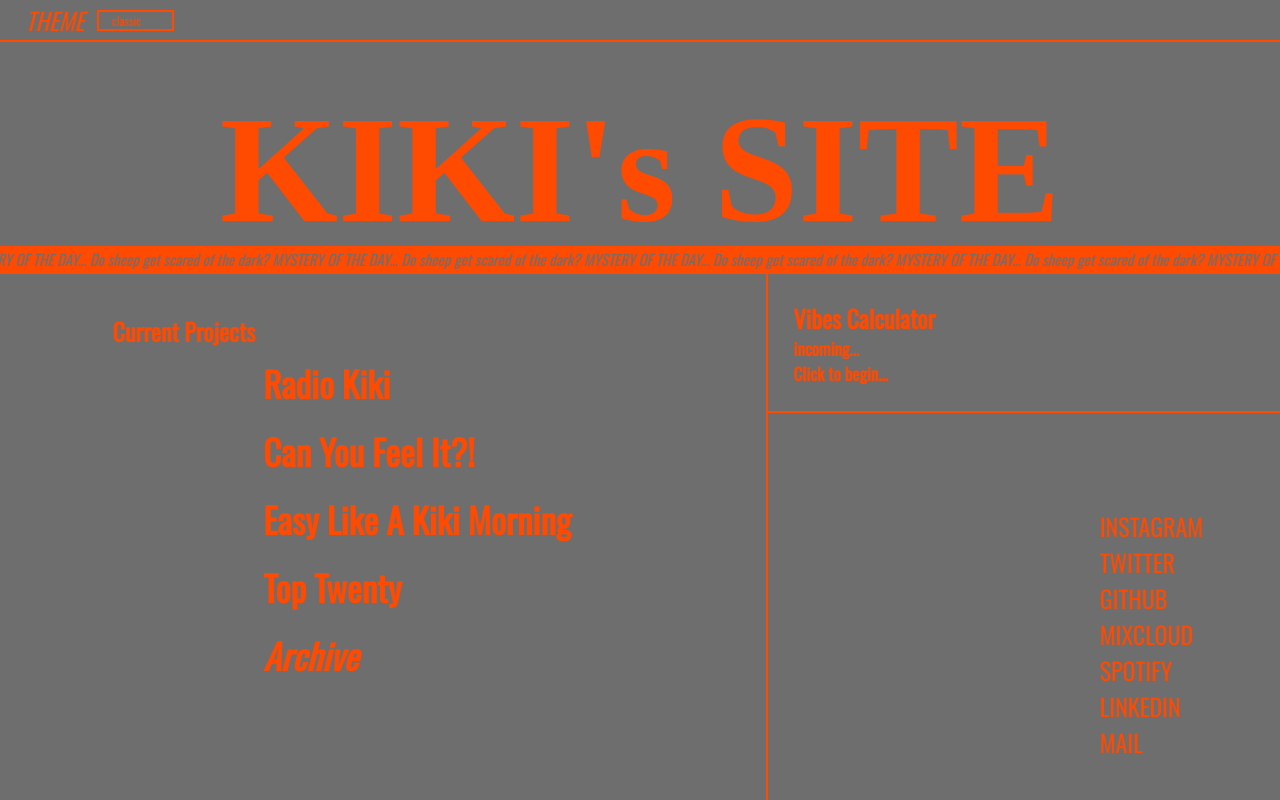
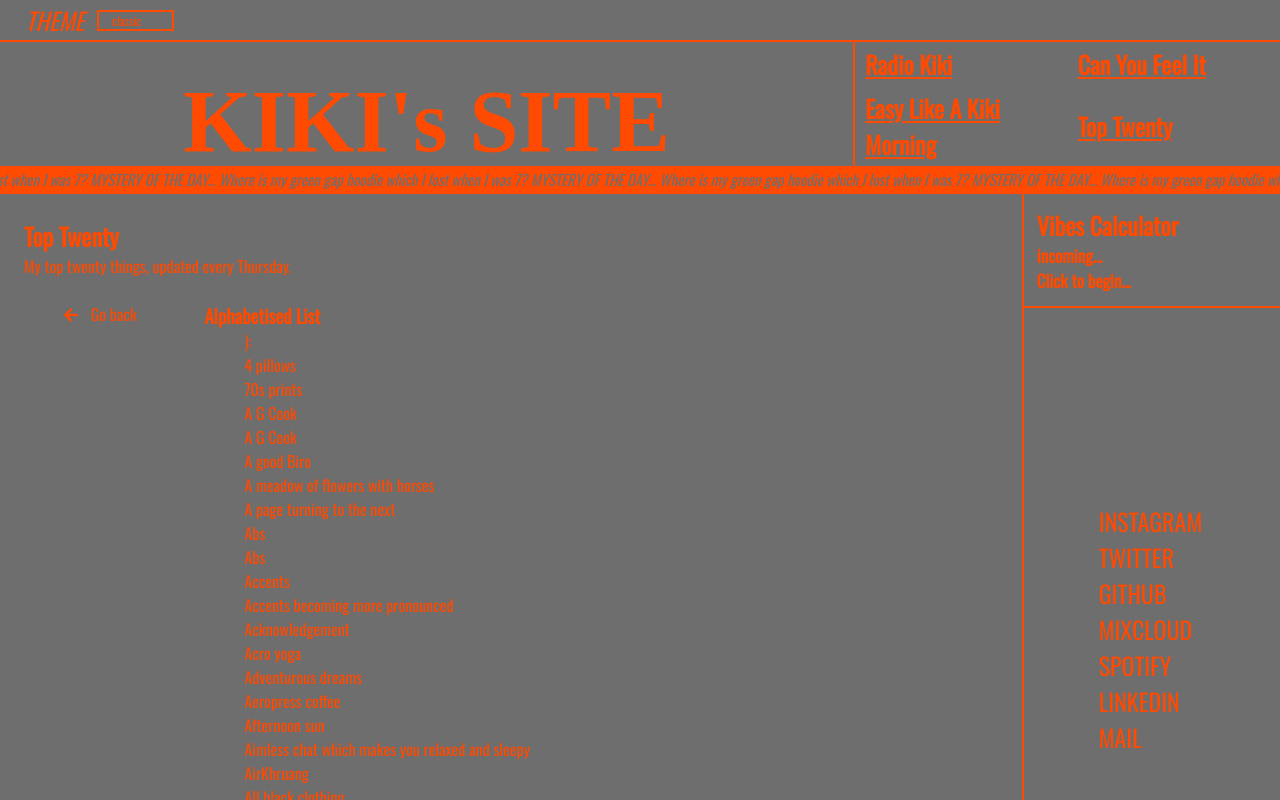
Before and after one commit to kirstyclark/kikis-site, a React (Create React App) app: page /topalphabetised in a window 1280 px wide. Built offline with nearby package versions, Linux system fonts and the light colour scheme; a web font is replaced by a local one.

Commit message:
with alphabetised

```diff
--- a/src/assets/styles/_typography.scss
+++ b/src/assets/styles/_typography.scss
@@ -48,7 +48,8 @@ h2, h3, h4, h5, h6, p, li, a, label, select, button, .searchInput {
 
     .homeLayout, .vibesFocus{
         h1 {
-            font-size: 19vh;
+            // font-size: 19vh;
+            font-size: 17vh;
             line-height: 100%;
         }
     }
--- a/src/components/Header/Header.module.scss
+++ b/src/components/Header/Header.module.scss
@@ -12,6 +12,7 @@
 
         .headerTitle {
             width: 100%;
+            padding: 1vh;
             display: flex;
             align-items: flex-end;
             justify-content: center;
--- a/src/components/Mystery/Mystery.jsx
+++ b/src/components/Mystery/Mystery.jsx
@@ -10,7 +10,7 @@ const Mystery = () => {
     //     date = (new Date()).getDate();
     // }, [])
 
-    let mysteryToday = mystery[11];
+    let mysteryToday = mystery[9];
 
     return (
         <div className={`mysteryContainer ${styles.mysteryContainer}`}>
--- a/src/components/Projects/Archive/Archive.jsx
+++ b/src/components/Projects/Archive/Archive.jsx
@@ -13,7 +13,7 @@ const Archive = () => {
     return (
         <div className={`contentFocus ${themeContext.theme}`}>
             <section className='headerCollapsed'>
-                <Header currentPlay={currentPlay}/>
+                <Header />
             </section>
             <section className='contentBig'>
                 <div className={styles.contentRadio}>
--- /dev/null
+++ b/src/components/Projects/TopTwenty/Alphabetised/Alphabetised.jsx
@@ -0,0 +1,72 @@
+import React, { useContext, useEffect, useState } from 'react';
+import { ThemeContext } from '../../../../ThemeProvider';
+import styles from './Alphabetised.module.scss';
+import '../../../../assets/styles/styles.scss';
+import Vibes from '../../../Vibes';
+import Links from '../../../Links';
+import Header from '../../../Header';
+import { Link } from 'react-router-dom';
+import { topTwentys } from '../../../../data/top-twentys';
+import { FontAwesomeIcon } from '@fortawesome/react-fontawesome';
+import { faArrowLeft } from '@fortawesome/free-solid-svg-icons';
+
+const Alphabetised = () => {
+
+    const themeContext = useContext(ThemeContext);
+    const [list, setList] = useState();
+
+    useEffect(() => {
+        let alphabetisedList= [];
+        topTwentys.map(entry => {
+            entry.contents.map(item => {
+                alphabetisedList.push(item)
+            })
+        })
+        setList(alphabetisedList.sort());
+    }, [])
+
+    return (
+        <div className={`contentFocus ${themeContext.theme}`}>
+            <section className='headerCollapsed'>
+                <Header />
+            </section>
+            <section className='contentBig'>
+                <div className='contentRadio'>
+                    <div className='projectDescription'>
+                        <h2>Top Twenty</h2>
+                        <p>My top twenty things, updated every Thursday.</p>
+                    </div>
+                    <div className={`topTwentyGrid ${styles.topTwentyGrid}`}>
+                        <Link to='/toptwenty'>
+                            <p className={styles.back}>
+                                <FontAwesomeIcon icon={faArrowLeft} className={styles.fa}/>
+                                Go back
+                            </p>
+                        </Link>
+                        <div className={`gridFocus ${styles.gridFocus}`}>
+                            <h3>Alphabetised List</h3>
+                            {
+                                list &&
+                                <ul>
+                                    {
+                                        list.map(item => {
+                                            return <li>{item}</li>
+                                        })
+                                    }
+                                </ul>
+                            }
+                        </div>
+                    </div>
+                </div>
+            </section>
+            <section className='vibesCollapsed'>
+                <Vibes />
+            </section>
+            <section className='linksCollapsed'>
+                <Links />
+            </section>
+        </div>
+    )
+}
+
+export default Alphabetised
--- /dev/null
+++ b/src/components/Projects/TopTwenty/Alphabetised/Alphabetised.module.scss
@@ -0,0 +1,32 @@
+@import '../../../../assets/styles/styles.scss';
+
+.topTwentyGrid {
+    width: 100%;
+    display: grid;
+    grid-template-columns: 1fr 4fr;
+    overflow: hidden;
+
+    .back {
+        position: fixed;
+        margin-left: 5vw;
+
+        .fa {
+            margin-right: 1vw;
+        }
+    }
+
+    .gridFocus{
+        li {
+            list-style-type: none;
+        }
+    }
+}
+
+@media screen and (min-width: 768px) {
+}
+
+@media screen and (max-width: 767px) {
+    h3 {
+        margin-left: 10vw;
+    }
+}
--- /dev/null
+++ b/src/components/Projects/TopTwenty/Alphabetised/index.js
@@ -0,0 +1,2 @@
+import Alphabetised from "./Alphabetised";
+export default Alphabetised;
--- a/src/components/Projects/TopTwenty/TopTwenty.jsx
+++ b/src/components/Projects/TopTwenty/TopTwenty.jsx
@@ -15,6 +15,7 @@ const TopTwenty = (props) => {
     const themeContext = useContext(ThemeContext);
     const {currentPlay} = props;
     const [chosenList, setList] = useState(topTwentys[0]);
+    const [alphabetisedList, setAlphabet] = useState();
 
     const handleClick = (entry) => {
         let clickedEntry = entry.target.innerHTML;
@@ -31,23 +32,10 @@ const TopTwenty = (props) => {
         setList(topTwentys[currentIndex-1])
     }
 
-    // const alphabet = () => {
-    //     let arrayOfArrays = [];
-    //     topTwentys.map(list => {
-    //         arrayOfArrays.push(list.contents)
-    //     })
-    //     console.log(arrayOfArrays);
-    //     let alphabeticalList = [];
-    //     arrayOfArrays.map(content => {
-    //         alphabeticalList.push(content)
-    //     });
-    //     console.log(alphabeticalList);
-    // }
-
     return (
         <div className={`contentFocus ${themeContext.theme}`}>
             <section className='headerCollapsed'>
-                <Header currentPlay={currentPlay}/>
+                <Header />
             </section>
             <section className='contentBig'>
                 <div className='contentRadio'>
@@ -57,7 +45,9 @@ const TopTwenty = (props) => {
                     </div>
                     <div className={`topTwentyGrid ${styles.topTwentyGrid}`}>
                         <div className={`gridList ${styles.gridList}`}>
-                            {/* <h4 onClick={()=>alphabet()} className={styles.click}>Alphabetised</h4> */}
+                            <Link to='/topalphabetised'>
+                                <h4>Alphabetised</h4>
+                            </Link>
                             <h4>Archive</h4>
                             <ul>
                                 {
--- a/src/containers/Routes/Routes.jsx
+++ b/src/containers/Routes/Routes.jsx
@@ -9,6 +9,7 @@ import CanYouFeelIt from '../../components/Projects/CanYouFeelIt';
 import TopTwenty from '../../components/Projects/TopTwenty';
 import Archive from '../../components/Projects/Archive';
 import VibesTest from '../../components/Vibes/VibesTest';
+import Alphabetised from '../../components/Projects/TopTwenty/Alphabetised';
 // import SearchResults from '../../components/SearchResults';
 import Home from '../../components/Home';
 import KikiMorning from '../../components/Projects/KikiMorning/KikiMorning';
@@ -33,6 +34,9 @@ const Routes = (props) => {
                 <Route path='/toptwenty' >
                     <TopTwenty />
                 </Route>
+                <Route path='/topalphabetised' >
+                    <Alphabetised />
+                </Route>
                 <Route path='/archive' >
                     <Archive />
                 </Route>
--- a/src/data/top-twentys.js
+++ b/src/data/top-twentys.js
@@ -1,4 +1,29 @@
 export const topTwentys = [
+    {
+        date: '29.04.21',
+        contents: [
+            'The Big Lez Show',
+            'Calling instead of texting',
+            'Little scruffy dogs',
+            'Carrying a deck of cards around (in case someone wants to play cards)',
+            'Best pals',
+            'Moisturiser',
+            'Prosecco',
+            'Clara',
+            'Mushrooms',
+            'Feeling like something went well',
+            'Leg day',
+            'Independence',
+            'Looking out the window on the top deck of the bus',
+            'Common connections',
+            'Sci-fi',
+            'Music to dance to',
+            'Chips n dip',
+            'Feeling smart',
+            'Making plans',
+            'Chamomile tea'
+        ]
+    },
     {
         date: '15.04.21',
         contents: [
```
Also changed, not shown: src/components/Projects/TopTwenty/TopTwenty.module.scss (line endings or trailing spaces).
